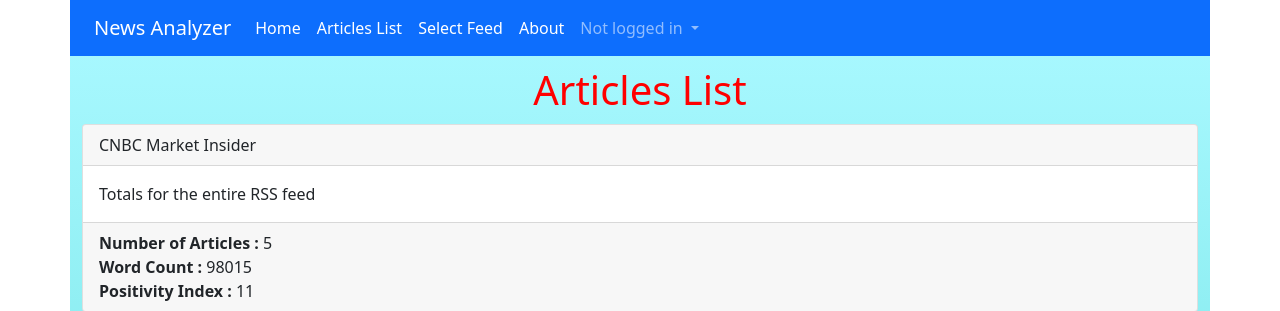
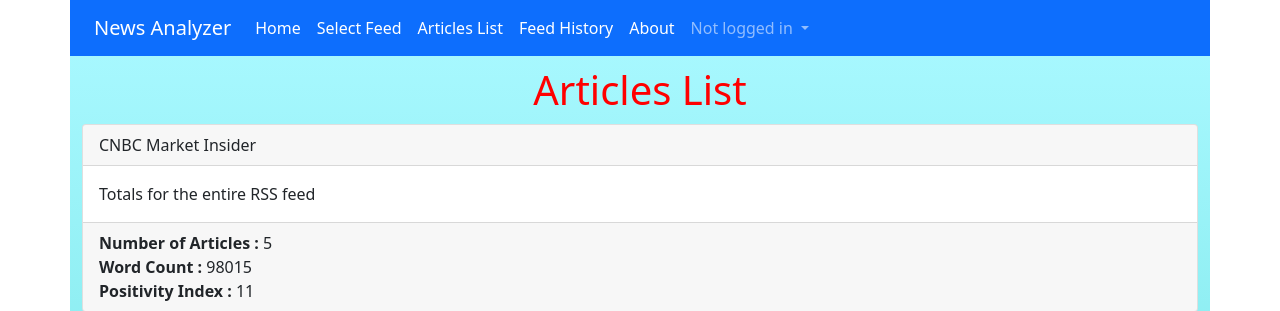
Before and after one commit to fbotero1956/newsanalyzer, a Django app: page /newsanalyzer/ in a window 1280 px wide. Shown: the top 311 px of the page. Run offline with Django 3.2, Linux system fonts and the light colour scheme; data comes from the database, SQL or seed files in the repository; both versions use the stored data as it was after the commit; parts of the project's set-up code (start-up, migrations or seed data) failed here and were passed over; some libraries are stand-ins or nearby versions.

Commit message:
added history

```diff
--- a/newsanalyzer/models.py
+++ b/newsanalyzer/models.py
@@ -34,3 +34,16 @@ class Article(models.Model):
 
     def __str__(self):
         return self.title
+
+class History(models.Model):
+    title = models.CharField(max_length=255, null=True)
+    date = models.CharField(max_length=255, null=True)
+    word_count = models.IntegerField(null=True)
+    positivity_index = models.IntegerField(null=True)
+    num_articles = models.IntegerField(null=True)
+
+    def get_absolute_url(self):
+        return reverse('article_history', args=[int(self.id)])
+
+    def __str__(self):
+        return self.title
--- a/newsanalyzer/urls.py
+++ b/newsanalyzer/urls.py
@@ -4,11 +4,13 @@ from .views import (
     ArticleDetailView,
     ArticleCreateView,
     ArticleAboutView,
+    ArticleHistoryView,
     rsscall,
 )
 
 urlpatterns = [
     path('', ArticleListView.as_view(), name='article_list'),
+    path('history/', ArticleHistoryView.as_view(), name='article_history'),
     path('<int:pk>/', ArticleDetailView.as_view(), name='article_detail'),
     path('create/', ArticleCreateView.as_view(), name='article_create'),
     path('about/', ArticleAboutView.as_view(), name='about'),
--- a/newsanalyzer/views.py
+++ b/newsanalyzer/views.py
@@ -5,7 +5,7 @@ from django.urls import reverse_lazy
 from django.contrib.auth.mixins import LoginRequiredMixin, UserPassesTestMixin
 from django.views.generic import ListView, DetailView
 from django.views.generic.edit import CreateView
-from .models import Article
+from .models import Article, History
 from bs4 import BeautifulSoup
 import requests
 from django.http import HttpResponse
@@ -14,6 +14,7 @@ from django.views.decorators.csrf import csrf_protect, csrf_exempt
 from .analyzer import TextAnalyzer
 import itertools
 from django.shortcuts import redirect
+from datetime import datetime
 
 
 class ArticleListView(ListView):
@@ -22,6 +23,10 @@ class ArticleListView(ListView):
 
     def getRSS(RSS_URL):
         feed = ReadRss(RSS_URL, headers)
+
+class ArticleHistoryView(ListView):
+    model = History
+    template_name = 'article_history.html'
 
 class ArticleDetailView(DetailView):
     model = Article
@@ -236,4 +241,10 @@ def rsscall(request):
         print("Total positivity Index: ", total_positivity)
         article = Article(title=desc, description="Totals for the entire RSS feed", word_count=total_word_count, positivity_index=total_positivity, record_type=0, num_articles=end)
         article.save()
+        #
+        # save history
+        #
+        run_date = datetime.now()
+        history = History(title=desc, word_count=total_word_count, date=run_date, positivity_index=total_positivity, num_articles=end)
+        history.save()
    return HttpResponse(response)
--- a/templates/base.html
+++ b/templates/base.html
@@ -21,11 +21,15 @@
                 <a class="nav-link active" aria-current="page" href="{% url 'home' %}">Home</a>
               </li>
               <li class="nav-item">
+                <a class="nav-link active" href="{% url 'article_create' %}">Select Feed
+                </a>
+              </li>
+              <li class="nav-item">
                 <a class="nav-link active" href="{% url 'article_list' %}">Articles List</a>
               </li>
 
               <li class="nav-item">
-                <a class="nav-link active" href="{% url 'article_create' %}">Select Feed
+                <a class="nav-link active" href="{% url 'article_history' %}">Feed History
                 </a>
               </li>
 
```
Also changed, not shown: templates/article_history.html (added, +33 -0 lines), db.sqlite3, newsanalyzer/migrations/0010_history.py (added).
